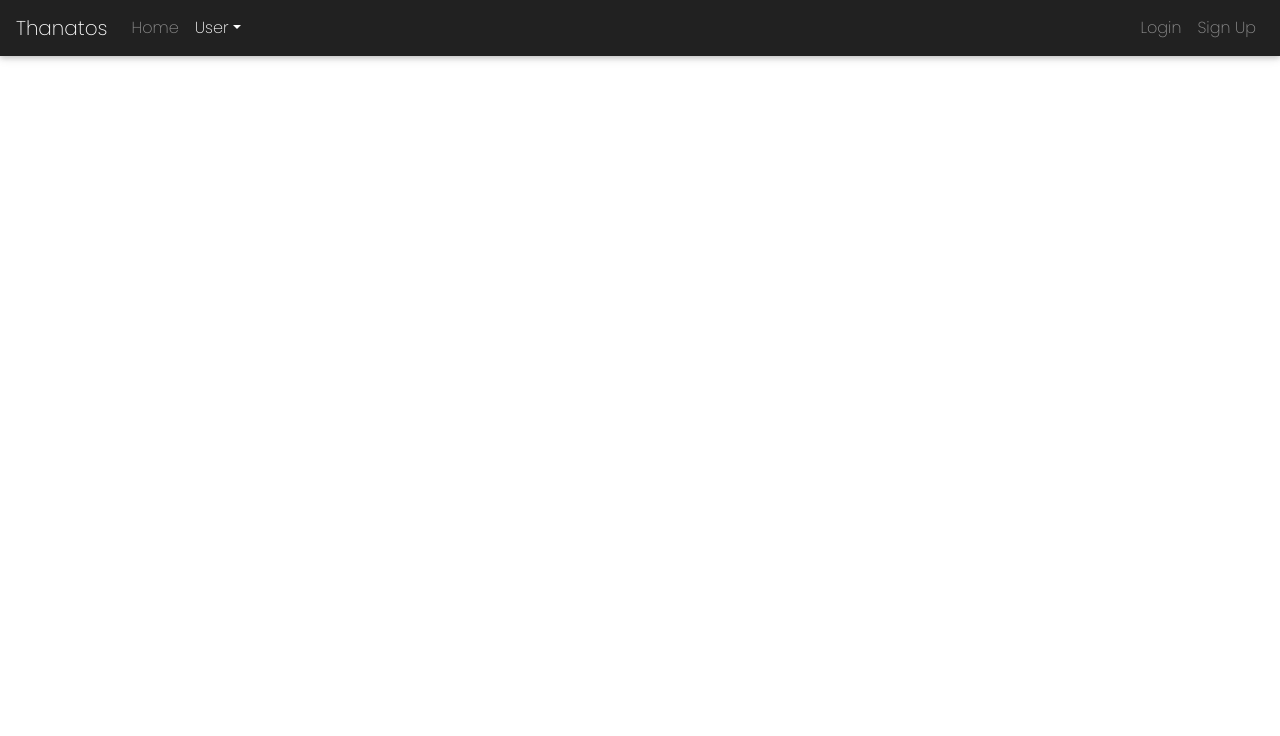
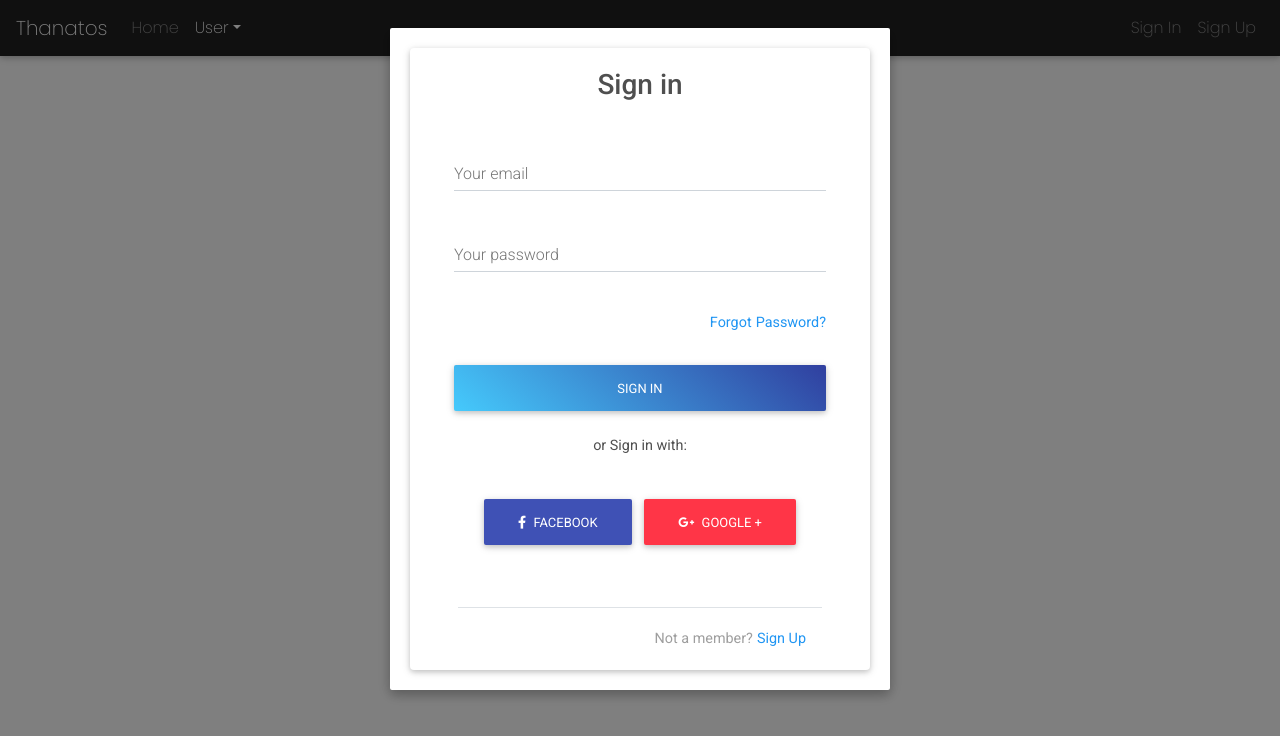
Before and after one commit to jorgemacias2/thanatos, a React (Create React App) app in the folder ui-thanatos/: page /signin in a window 1280 px wide. Shown: the top 736 px of the page. Built offline with nearby package versions, Linux system fonts and the light colour scheme.

Commit message:
Style changes

```diff
--- a/ui-thanatos/src/App.tsx
+++ b/ui-thanatos/src/App.tsx
@@ -7,7 +7,7 @@ import 'bootstrap-css-only/css/bootstrap.min.css';
 import 'mdbreact/dist/css/mdb.css';
 import CustomNavbar from './components/CustomNavbar';
 import SignupForm from './components/SignupForm';
-import LoginForm from './components/LoginForm';
+import SigninForm from './components/SigninForm';
 
 
 function App() {
@@ -15,8 +15,8 @@ function App() {
     <>
     <CustomNavbar></CustomNavbar>
     <Switch>
-      <Route exact path='/login'>
-        <LoginForm />
+      <Route exact path='/signin'>
+        <SigninForm />
       </Route>
       <Route exact path='/signup'>
         <SignupForm />
--- a/ui-thanatos/src/components/CustomNavbar.tsx
+++ b/ui-thanatos/src/components/CustomNavbar.tsx
@@ -19,7 +19,7 @@ function CustomNavbar() {
             </NavDropdown>
           </Nav>
           <Nav>
-            <Nav.Link href="/login">Login</Nav.Link>
+            <Nav.Link href="/signin">Sign In</Nav.Link>
             <Nav.Link href="/signup">Sign Up</Nav.Link>
           </Nav>
         </Navbar.Collapse>
--- a/ui-thanatos/src/components/LoginForm.tsx
+++ b/ui-thanatos/src/components/SigninForm.tsx
@@ -2,7 +2,7 @@ import React, { useState } from 'react';
 import { Modal } from 'react-bootstrap';
 import { MDBContainer, MDBRow, MDBCol, MDBCard, MDBCardBody, MDBInput, MDBBtn, MDBIcon, MDBModalFooter } from 'mdbreact';
 
-function LoginForm() {
+function SigninForm() {
     const [show, setShow] = useState(true);
 
     const handleClose = () => setShow(false);
@@ -83,4 +83,4 @@ function LoginForm() {
     );
   }
 
-export default LoginForm;
+export default SigninForm;
```
